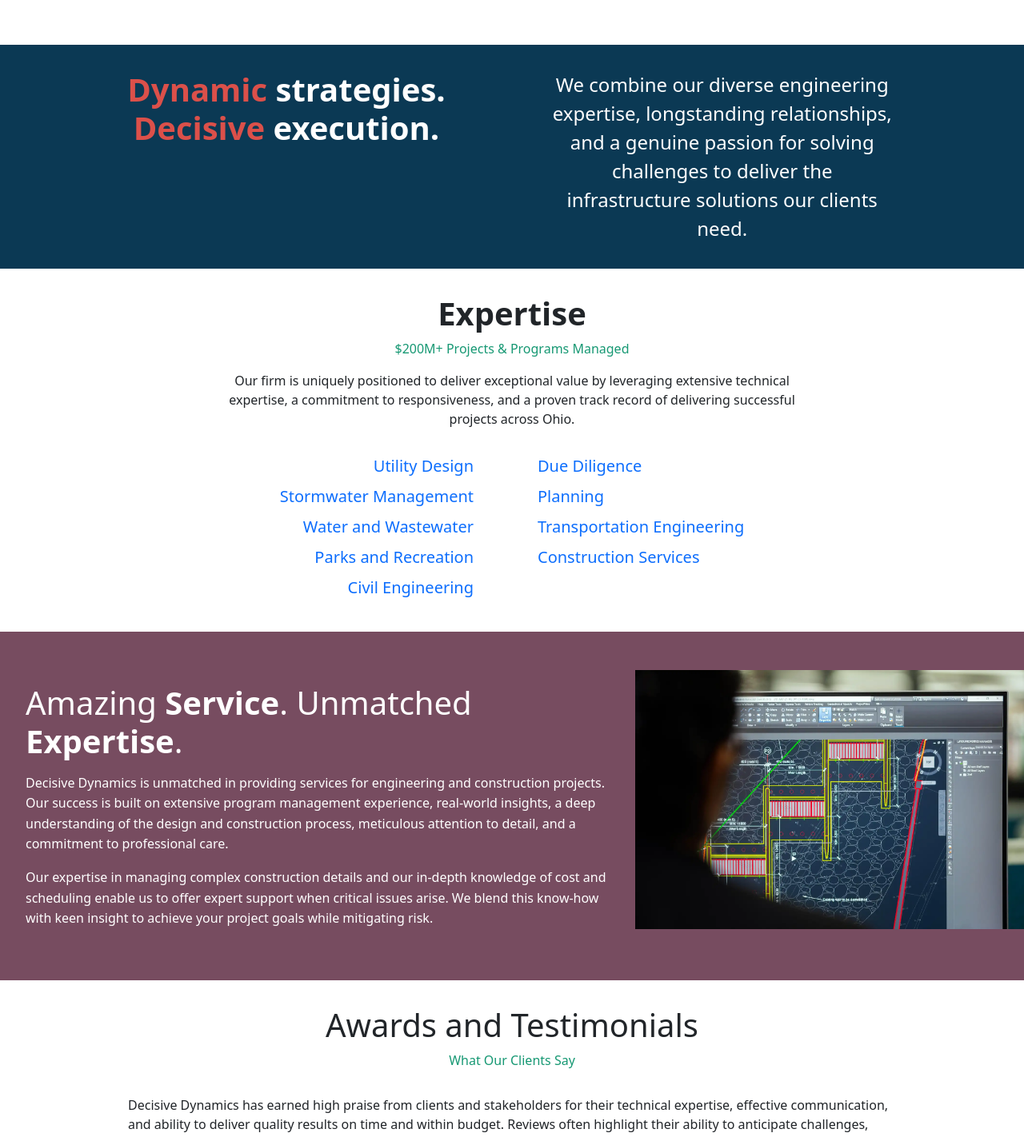
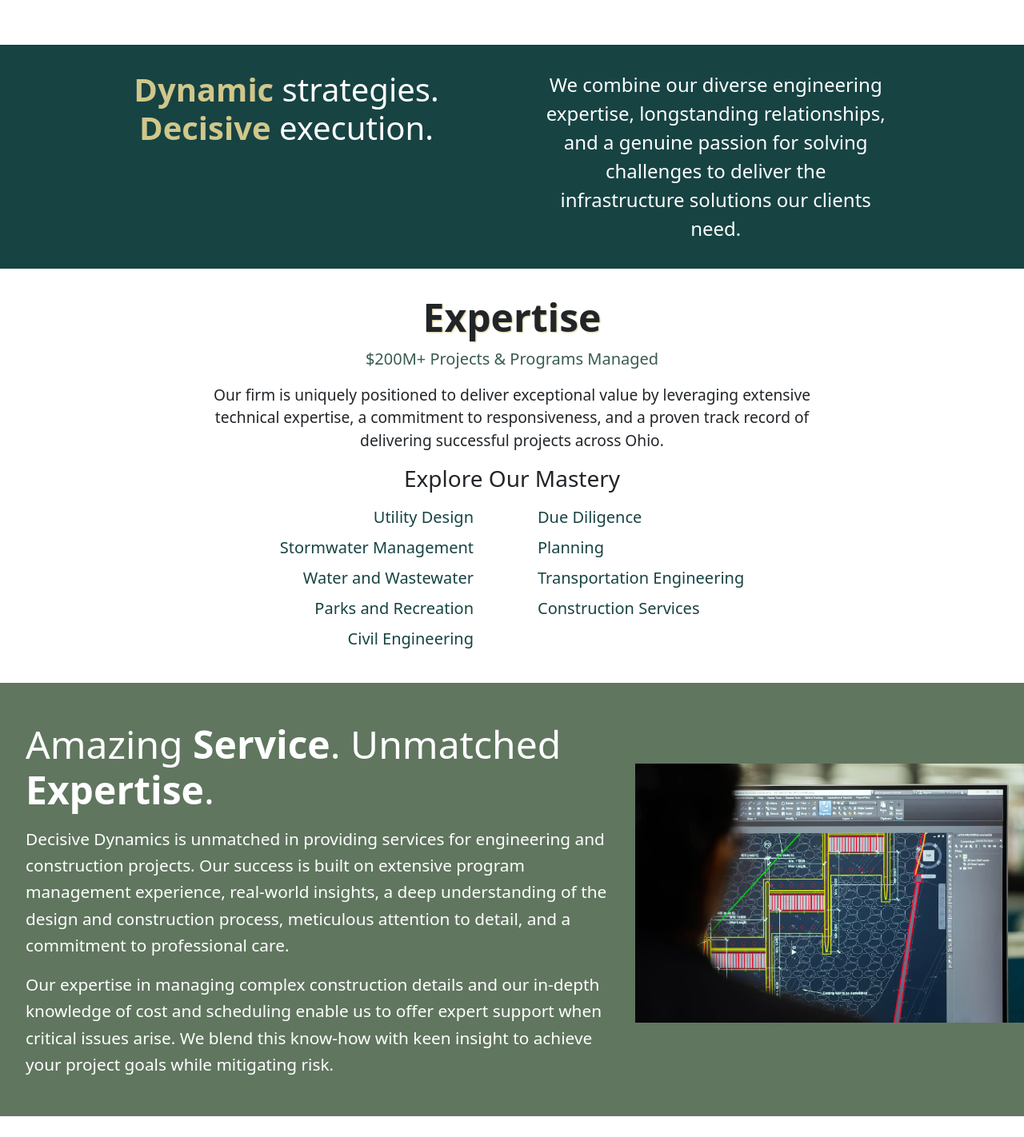
Before and after one commit to dustin-doherty/Decisive-Dynamics-Website, a React (Vite) app: page / in a window 1280 px wide. Shown: the part 640-2062 px from the top of the page at 80% size. Built offline with nearby package versions, Linux system fonts and the light colour scheme; grey boxes are pictures that could not be loaded; a web font is replaced by a local one.

Commit message:
Update homepage palet and font size

```diff
--- a/src/pages/HomePage.tsx
+++ b/src/pages/HomePage.tsx
@@ -93,6 +93,7 @@
                     extensive technical expertise, a commitment to responsiveness, and a proven
                     track record of delivering successful projects across Ohio.
                 </p>
+                <h3 className='expertise-section__link-headline'>Explore Our Mastery</h3>
                 <div className='expertise-section__links'>
                     <div className="expertise-section__links-col1">
                         <Link to="/expertise/utility-design">Utility Design</Link>
@@ -152,7 +153,7 @@
 
             {/* Testimonials Section */}
             <section className='testimonials-section'>
-                <h2 className='testimonials-section__headline'>Awards and Testimonials</h2>
+                <h2 className='testimonials-section__headline'>Testimonials</h2>
                 <p className='testimonials-section__subheadline'>What Our Clients Say</p>
                 <div className='testimonials-section__main-content'>
                     <p className='testimonials-section__description'>
--- a/src/styles/aboutpage.css
+++ b/src/styles/aboutpage.css
@@ -8,7 +8,7 @@
 
 .about-page__header {
   color: white;
-  background-color: #0B3954;
+  background-color: var(--color-deep-teal);
   display: flex;
   flex-direction: column;
   align-items: center;
--- a/src/styles/careerspage.css
+++ b/src/styles/careerspage.css
@@ -8,7 +8,7 @@
 
 .careers-page__header {
   color: white;
-  background-color: #0B3954;
+  background-color: var(--color-deep-teal);
   display: flex;
   flex-direction: column;
   align-items: center;
--- a/src/styles/contactpage.css
+++ b/src/styles/contactpage.css
@@ -28,7 +28,7 @@
 
 .contact-page__header {
   color: white;
-  background-color: #0B3954;
+  background-color: var(--color-deep-teal);
   display: flex;
   flex-direction: column;
   align-items: center;
--- a/src/styles/expertisepage.css
+++ b/src/styles/expertisepage.css
@@ -6,7 +6,7 @@
 
 .expertise-page__header {
   color: white;
-  background-color: #0B3954;
+  background-color: var(--color-deep-teal);
   display: flex;
   flex-direction: column;
   align-items: center;
--- a/src/styles/global.css
+++ b/src/styles/global.css
@@ -12,6 +12,20 @@
   --text-gray: #7A8086;
   --text-green: #169873;
   --text-gold: #D4AF37;
+  --color-purple: #683257;
+
+  /* Deep teal – primary dark tone */
+  --color-deep-teal:   #174343;
+  /* Olive green – secondary */
+  --color-olive-green: #979D74;
+  /* Sand – warm accent */
+  --color-sand: #D0C78B;
+  /* Forest green – dark accent */
+  --color-forest-green: #395B50;
+  /* Moss green – midtone */
+  --color-moss: #60765F;
+  /* Off-white – light background */
+  --color-cream: #ECEAE7;
 }
 
 h1, h2, h3, h4, h5, h6 {
--- a/src/styles/homepage.css
+++ b/src/styles/homepage.css
@@ -39,7 +39,7 @@
 /* Impact Section Styles */
 
 .impact-section {
-  background-color: #0B3954;
+  background-color: var(--color-deep-teal);
   color: white;
   display: flex;
   flex-direction: column;
@@ -53,12 +53,12 @@
 }
 
 .impact-section__text-highlight {
-  color: #DB504A;
+  color: var(--color-sand);
+  font-weight: 700;
 }
 
 .impact-section__headline h2 {
   font-size: 175%;
-  font-weight: bold;
 }
 
 .impact-section__description {
@@ -113,33 +113,47 @@
 }
 
 .expertise-section__headline {
-  font-size: 175%;
+  font-size: 200%;
   margin-bottom: 0.5rem;
   font-weight: 600;
+  text-shadow: 1px 1px 2px var(--color-sand);
 }
 
 .expertise-section__subheadline {
+  font-size: 100%;
   font-weight: 200;
   margin-bottom: 1rem;
   text-align: center;
-  color: var(--text-green);
+  color: var(--color-forest-green);
 }
 
 .expertise-section__text {
+  font-size: 100%;
   margin: 0 1rem 1rem;
+}
+
+.expertise-section__link-headline {
+  font-size: 150%;
+  font-weight: 400;
+  margin-bottom: 1rem;
 }
 
 .expertise-section__links {
   display: flex;
   flex-direction: column;
   text-align: center;
-  padding-top: 1rem;
 }
 
 .expertise-section__links a {
   font-size: 110%;
+  color: var(--color-deep-teal);
   text-decoration: none;
   margin-bottom: 0.5rem;
+  transition: all 0.3s ease-in;
+}
+
+.expertise-section__links a:hover {
+  border-bottom: 1px solid var(--text-gray);
 }
 
 .expertise-section__links-col1 {
@@ -154,11 +168,18 @@
 
 @media screen and (min-width: 768px) {
   .expertise-section__headline {
-    font-size: 250%;
+    font-size: 300%;
+  }
+  .expertise-section__subheadline {
+    font-size: 125%;
   }
   .expertise-section__text {
+    font-size: 120%;
+    max-width: 90%;
     text-align: center;
-    max-width: 75%;
+  }
+  .expertise-section__link-headline {
+    font-size: 175%;
   }
   .expertise-section__links {
     flex-direction: row;
@@ -179,6 +200,12 @@
 
 @media screen and (min-width: 1024px) {
   .expertise-section__text {
+    max-width: 80%;
+  }
+}
+
+@media screen and (min-width: 1200px) {
+  .expertise-section__text {
     max-width: 60%;
   }
 }
@@ -186,7 +213,7 @@
 /* Service Section */
 
 .service-section {
-  background-color: #774C60;
+  background-color: var(--color-moss);
   color: white;
   padding: 2rem 1rem;
   display: flex;
@@ -200,7 +227,7 @@
 
 .service-section__headline {
   margin-bottom: 1rem;
-  font-size: 175%;
+  font-size: 200%;
 }
 
 .service-section__highlight {
@@ -253,6 +280,12 @@
     display: block;
     margin: 0 auto;
   }
+  .service-section__headline {
+    font-size: 225%;
+  }
+  .service-section__text1, .service-section__text2 {
+    font-size: 115%;
+  }
 }
 
 @media screen and (min-width: 1024px) {
@@ -276,9 +309,31 @@
     margin-bottom: 0rem;
     width: 100%;
   }
+  .service-section__headline {
+    font-size: 250%;
+  }
+  .service-section__text1, .service-section__text2 {
+    font-size: 120%;
+  }
 }
 
+@media screen and (min-width: 1200px) {
+  .service-section__headline {
+    font-size: 275%;
+  }
+  .service-section__text1, .service-section__text2 {
+    font-size: 125%;
+  }
+}
 
+@media screen and (min-width: 1200px) {
+  .service-section__headline {
+    font-size: 300%;
+  }
+  .service-section__text1, .service-section__text2 {
+    font-size: 130%;
+  }
+}
 
 /* Testimonials Section */
 
@@ -290,13 +345,17 @@
 }
 
 .testimonials-section__headline {
+  font-size: 200%;
   margin-bottom: 0.5rem;
+  font-weight: 600;
+  text-shadow: 1px 1px 2px var(--color-sand);
 }
 
 .testimonials-section__subheadline {
+  font-size: 115%;
   margin-bottom: 2rem;
   font-weight: 200;
-  color: var(--text-green);
+  color: var(--color-forest-green);
 }
 
 .testimonials-section__main-content {
@@ -306,7 +365,8 @@
 }
 
 .testimonials-section__description {
-  margin-bottom: 1rem;
+  margin-bottom: 1.5rem;
+  font-size: 100%;
 }
 
 .testimonial-card {
@@ -356,7 +416,10 @@
 
 @media screen and (min-width: 768px) {
   .testimonials-section__headline {
-    font-size: 250%;
+    font-size: 300%;
+  }
+  .testimonials-section__subheadline {
+    font-size: 125%;
   }
 }
 
@@ -376,6 +439,9 @@
   .testimonial-card__margin {
     margin-bottom: 0;
   }
+  .testimonials-section__description {
+    font-size: 115%;
+  }
 }
 
 @media screen and (min-width: 1280px) {
@@ -390,7 +456,7 @@
   display: flex;
   flex-direction: column;
   padding: 2rem 1rem;
-  background-color: #1D7874;
+  background-color: var(--color-forest-green);
   color: white;
 }
 
@@ -430,7 +496,7 @@
   padding: 0.75rem 1.5rem;
   border-radius: 8px;
   border: none;
-  background-color: #683257;
+  background-color: var(--color-purple);
   color: white;
   font-size: 1rem;
   cursor: pointer;
```
